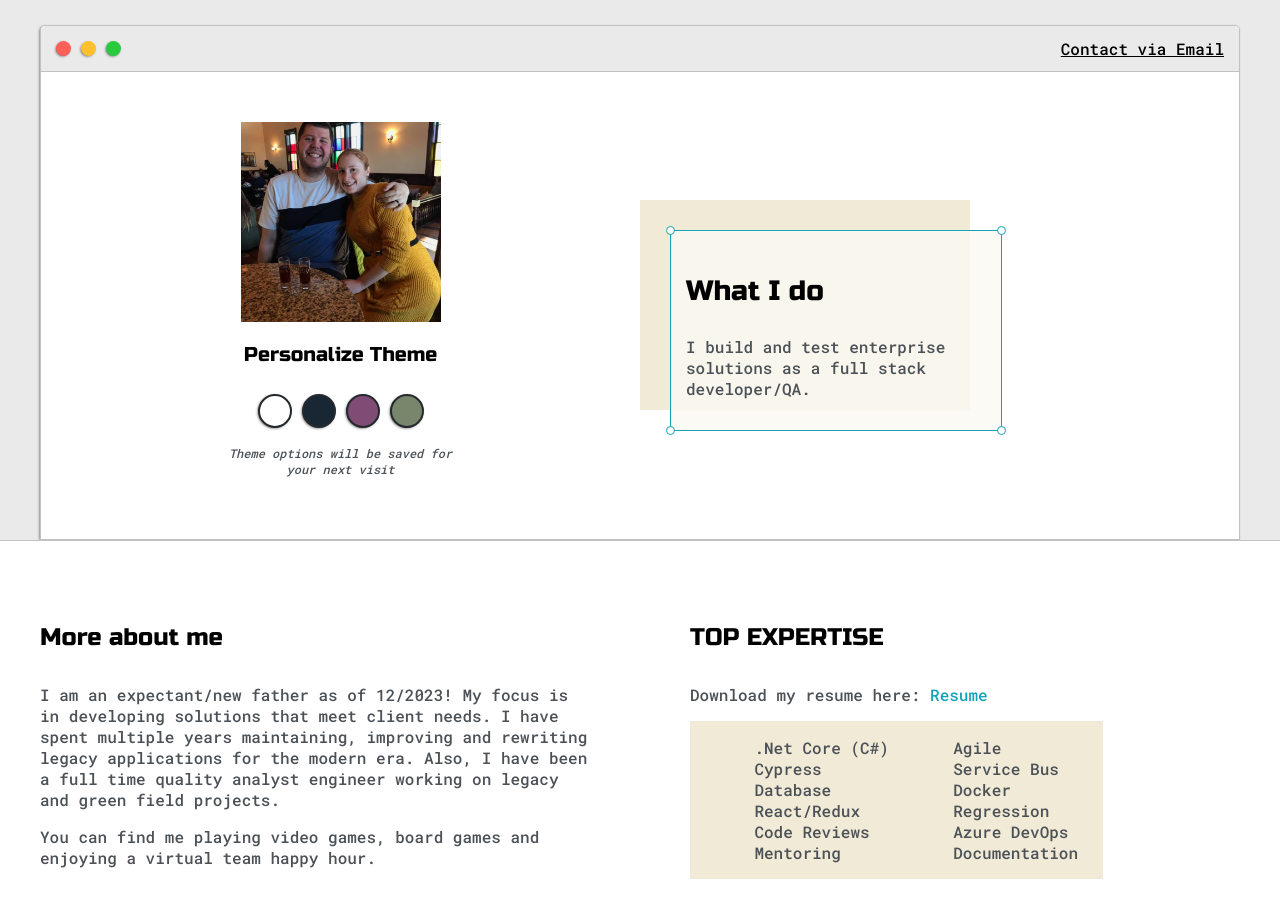
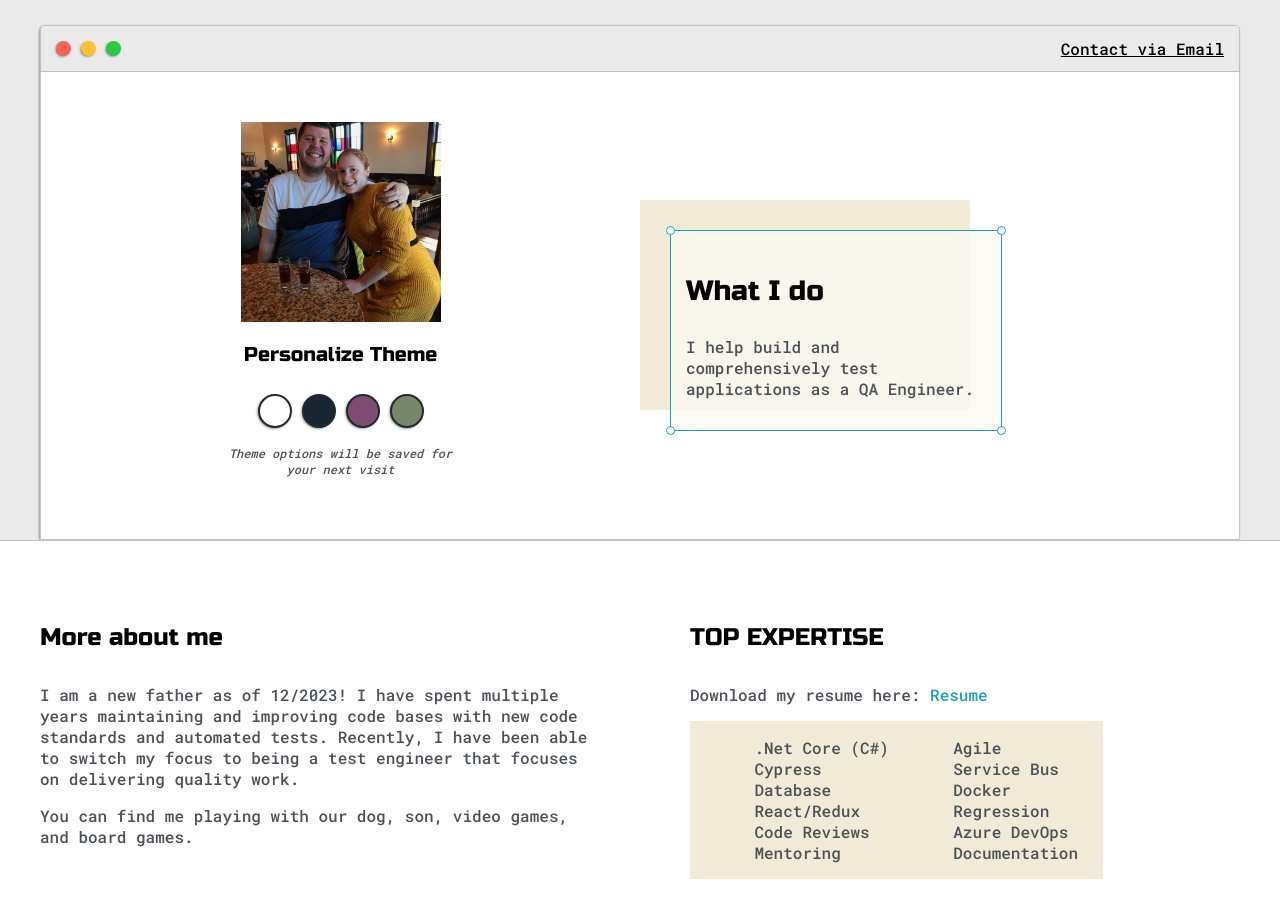
Before and after one commit to rgPortfolio/personalWebsite, a plain HTML site: page index.html in a window 1280 px wide. Shown: the part 136-1054 px from the top of the page. Drawn offline with Linux system fonts and the light colour scheme.

Commit message:
update wording and more about me section

```diff
--- a/index.html
+++ b/index.html
@@ -61,7 +61,7 @@
                 <div id="corner-tr" class="corner"></div>
                 <h3>What I do</h3>
                 <p>
-                  I build and test enterprise solutions as a full stack developer/QA.
+                  I help build and comprehensively test applications as a QA Engineer.
                 </p>
                 <div id="corner-br" class="corner"></div>
                 <div id="corner-bl" class="corner"></div>
@@ -78,14 +78,12 @@
           <div class="about-me">
             <h4>More about me</h4>
             <p>
-              I am an expectant/new father as of 12/2023! My focus is in developing solutions that meet client needs. I have spent
-              multiple years maintaining, improving and rewriting legacy
-              applications for the modern era. Also, I have been a full time quality analyst engineer
-              working on legacy and green field projects.
+              I am a new father as of 12/2023! I have spent
+              multiple years maintaining and improving code bases with new code standards and automated tests. Recently, I have
+              been able to switch my focus to being a test engineer that focuses on delivering quality work.
             </p>
             <p>
-              You can find me playing video games, board games and enjoying a virtual
-              team happy hour.
+              You can find me playing with our dog, son, video games, and board games.
             </p>
           </div>
 
```
